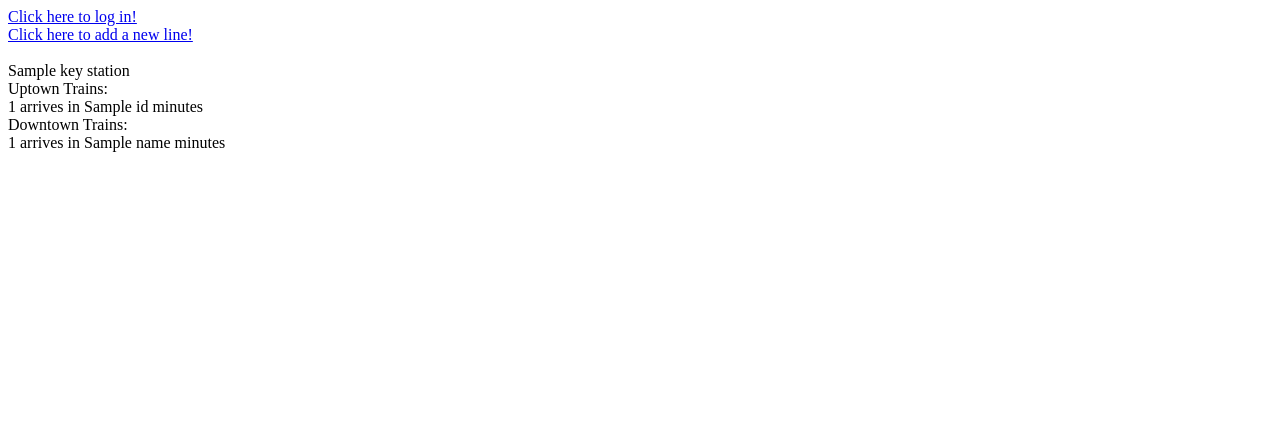
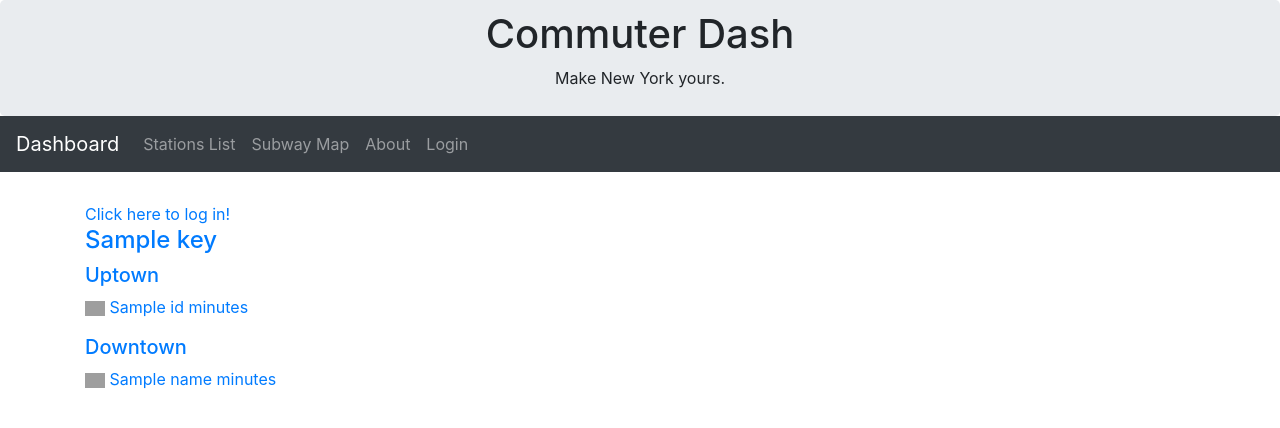
Before and after one commit to williamguiracoche/CommuterDash, a Flask app: template templates/main.html in a window 1280 px wide. Shown: the top 428 px of the page. Run offline with Flask 2, Linux system fonts and the light colour scheme; the template is opened without the code that fills it: most values are stand-ins (such as "Sample title", 1, 10 or a date in 2020); parts of the project's set-up code (start-up, migrations or seed data) failed here and were passed over; some libraries are stand-ins or nearby versions; grey boxes are pictures that could not be loaded.

Commit message:
feat: Add basic bootstrap styling to main page

```diff
--- a/templates/main.html
+++ b/templates/main.html
@@ -1,44 +1,120 @@
 <!DOCTYPE html>
 <html lang="en">
-	<head
-	<meta charset="UTF-8">
+<head>
   <title>Commuter Dash</title>
+  <meta charset="utf-8">
+  <meta name="viewport" content="width=device-width, initial-scale=1">
+  <link rel="stylesheet" href="https://maxcdn.bootstrapcdn.com/bootstrap/4.1.3/css/bootstrap.min.css">
+  <script src="https://ajax.googleapis.com/ajax/libs/jquery/3.3.1/jquery.min.js"></script>
+  <script src="https://cdnjs.cloudflare.com/ajax/libs/popper.js/1.14.3/umd/popper.min.js"></script>
+  <script src="https://maxcdn.bootstrapcdn.com/bootstrap/4.1.3/js/bootstrap.min.js"></script>
+  <style>
+    .arrival_time,.arrival_route {
+        white-space: nowrap;
+        display: inline-block;
+    }
+    .user-pic, .dashboard-top {
+        white-space: nowrap;
+        display: inline-block;
+        vertical-align: bottom;
+    }
+    .user-pic {
+        padding: 2px;
+    }
+    .jumbotron {
+        padding-top: 10px;
+        padding-bottom: 10px;
+    }
+</style>
 </head>
+<body>
 
-	<body>
+<div class="jumbotron text-center" style="margin-bottom:0">
+  <h1>Commuter Dash</h1>
+  <p>Make New York yours.</p>
+</div>
+
+<nav class="navbar navbar-expand-sm bg-dark navbar-dark">
+  <a class="navbar-brand" href="#">Dashboard</a>
+  <button class="navbar-toggler" type="button" data-toggle="collapse" data-target="#collapsibleNavbar">
+    <span class="navbar-toggler-icon"></span>
+  </button>
+  <div class="collapse navbar-collapse" id="collapsibleNavbar">
+    <ul class="navbar-nav">
+      <li class="nav-item">
+        <a class="nav-link" href="#">Stations List</a>
+      </li>
+      <li class="nav-item">
+        <a class="nav-link" href="#">Subway Map</a>
+      </li>
+      <li class="nav-item">
+        <a class="nav-link" href="#">About</a>
+      </li>
+      <li class="nav-item">
+        <a class="nav-link" href="{{url_for('showLogin')}}">Login</a>
+      </li>
+    </ul>
+  </div>
+</nav>
+
+<div class="container" style="margin-top:30px">
+  <div class="row">
+  <div class="col-sm-8">
       {% if logged_in %}
-		You are logged in!
+      <div class = "user-header">
+          <img src="{{user.picture}}" class = "user-pic" style="border-radius: 50%;width:50px;height:50px;">
+          <h2 class = "dashboard-top">{{user.name}}'s Dashboard</h2>
+      </div>
+      <a href="{{url_for('selectLine')}}">Add a new line!</a>
       {% else %}
       <a href="{{url_for('showLogin')}}">Click here to log in!
       {% endif %}
-		<br>
-		<a href="{{url_for('selectLine')}}">Click here to add a new line!</a>
-		<br><br>
-
       <div class="station_display">
           {% for key, value in times_dict.iteritems()%}
-				{{key}} station
-				<br>
-				Uptown Trains:
-				<br>
+              <h4>{{key}}</h4>
+              <h5>Uptown</h5>
               {% for route_time_pair in value[0] %}
                   {% set route = route_time_pair[0]%}
-					{% set time = route_time_pair[1]%}
-
-					{{route}} arrives in {{time}} minutes
-					<br>
+                  {% set time = route_time_pair[1] %}
+                      <div class ="route-time-set">
+                          <img class ="arrival_route" src="static/svg/{{route.lower()+'.svg'}}" alt='{{route}}' style="width:20px;">
+                          <p class="arrival_time">{{time}} minutes</p>
+                      </div>
               {% endfor %}
-				Downtown Trains:
-				<br>
+              <h5>Downtown</h5>
               {% for route_time_pair in value[1] %}
                   {% set route = route_time_pair[0]%}
                   {% set time = route_time_pair[1]%}
-
-					{{route}} arrives in {{time}} minutes
-					<br>
+                  <div class ="route-time-set">
+                      <img class ="arrival_route" src="static/svg/{{route.lower()+'.svg'}}" alt='{{route}}' style="width:20px;">
+                      <p class="arrival_time">{{time}} minutes</p>
+                  </div>
               {% endfor %}
-			<br>
           {% endfor %}
       </div>
+    </div>
+    <!-- <div class="col-sm-4">
+      <h4>Your weather</h4>
+      <h5>Astoria, NY 11106</h5>
+      <p>Current weather will go here</p>
+      <h4>Your Local News</h4>
+      <p>Local News Headline 1</p>
+      <p>Local News Headline 2</p>
+      <p>Local News Headline 3</p>
+      <hr class="d-sm-none">
+    </div> -->
+
+  </div>
+</div>
+
+
 </body>
 </html>
+
+
+<!--
+
+	<body>
+
+	</body>
+</html> -->
```
Lines whose indentation alone changed are shown as unchanged.
